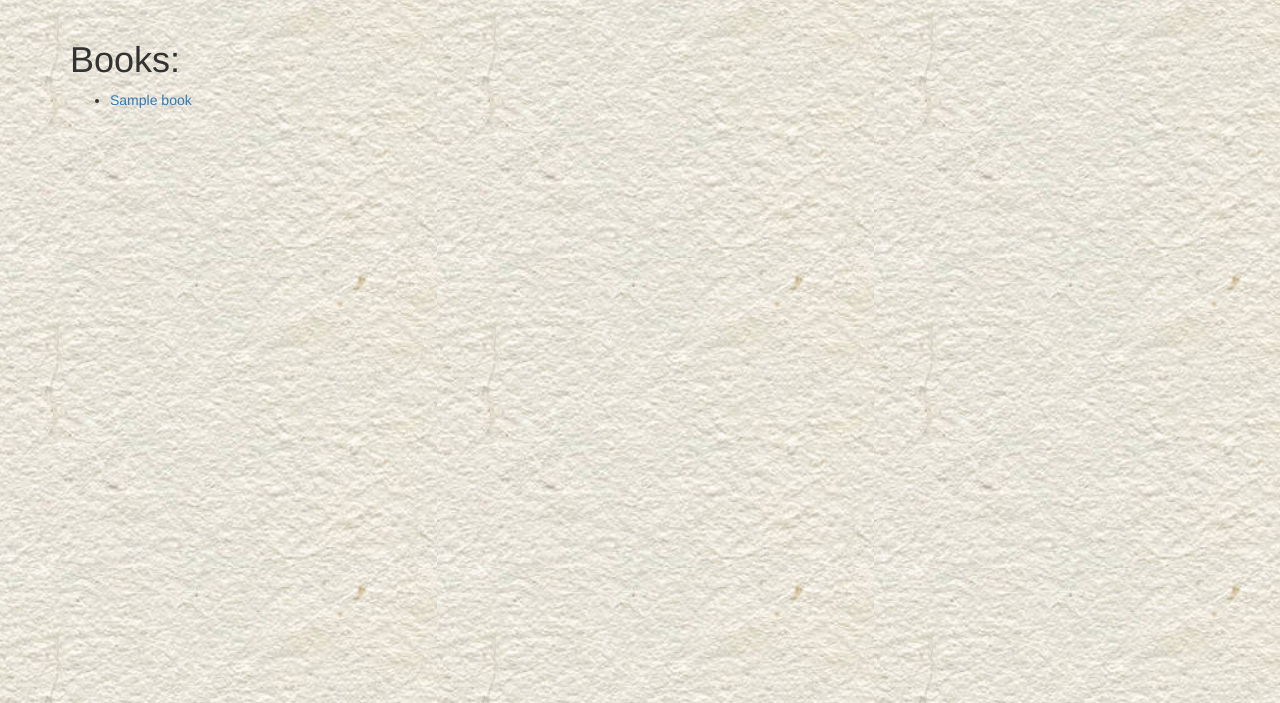
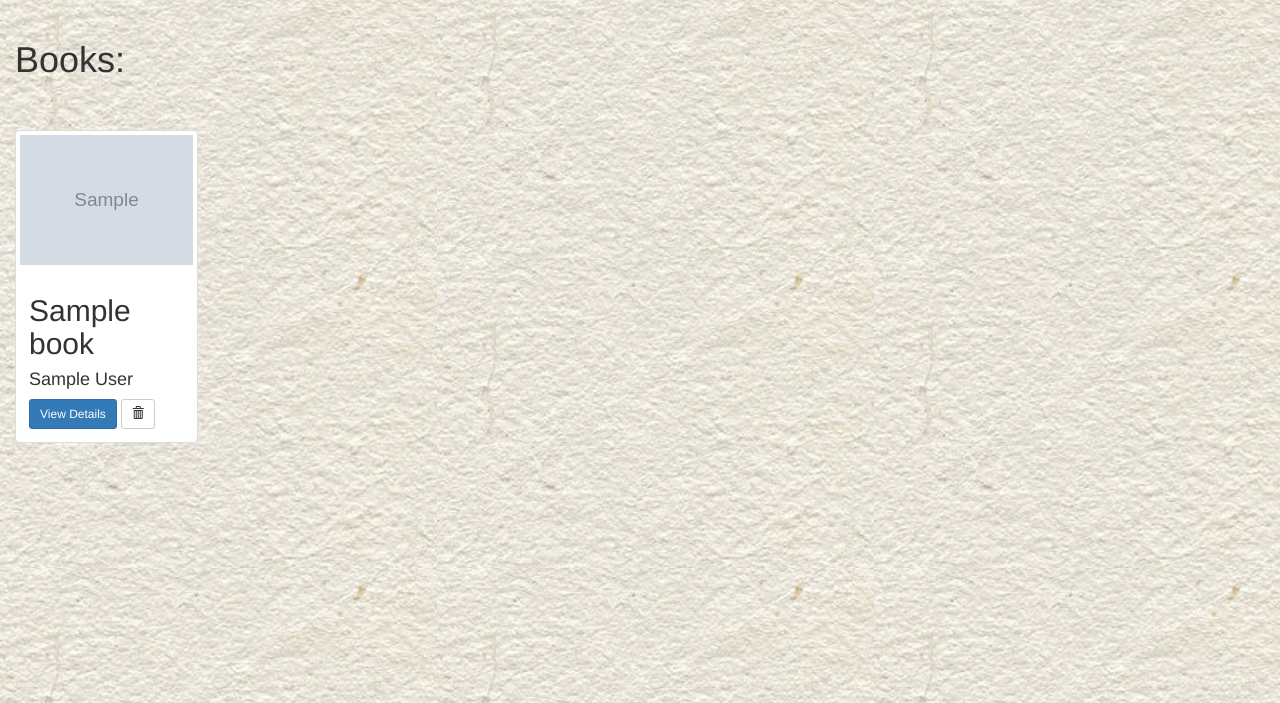
Before and after one commit to InfinityAkshay/Development, a Django app: page /books/ in a window 1280 px wide. Shown: the part 52-755 px from the top of the page. Run offline with Django 3.2, Linux system fonts and the light colour scheme; tables that the repository leaves empty hold one stand-in row (values such as "Sample post"); grey boxes marked "Sample" are stand-in pictures; some libraries are stand-ins or nearby versions.

Commit message:
Design Delete and Update

```diff
--- a/library/books/templates/books/index.html
+++ b/library/books/templates/books/index.html
@@ -1,16 +1,44 @@
 {% extends 'books/base.html' %}
 
 {% block body %}
-    <div class="container">
-        {%if books%}
-            <h1>Books:</h1>
-            <ul>
-                {%for book in books%}
-                <li><a href="{% url 'books:detail' book.id%}">{{ book.title }}</a></li>
-                {%endfor%}
-            </ul>
-        {%else%}
-            <h3>No books available</h3>
-        {%endif%}
+<div class="container-fluid">
+
+    <div class="row">
+        <div class="col-sm-12">
+            <h1>Books: </h1>
+            <br><br>
+        </div>
+        {% if books %}
+            {% for book in books %}
+                <div class="col-sm-4 col-lg-2">
+                    <div class="thumbnail">
+                        <a href="{% url 'books:detail' book.id %}">
+                            <img src="{{ book.picture }}" class="img-responsive">
+                        </a>
+                        <div class="caption">
+                            <h2>{{ book.title }}</h2>
+                            <h4>{{ book.author }}</h4>
+
+                            <a href="{% url 'books:detail' book.id %}" class="btn btn-primary btn-sm" role="button">View Details</a>
+
+                            <form action="{% url 'books:book-delete' book.id %}" method="post" style="display: inline;">
+                                {% csrf_token %}
+                                <input type="hidden" name="album_id" value="{{ album.id }}" />
+                                <button type="submit" class="btn btn-default btn-sm">
+                                    <span class="glyphicon glyphicon-trash"></span>
+                                </button>
+                            </form>
+
+
+                        </div>
+                    </div>
+                </div>
+                {% cycle '' '' '' '' '' '<div class="clearfix visible-lg"></div>' %}
+            {% endfor %}
+        {% else %}
+            <div class="col-sm-12">
+                <h2>No Books Available</h2>
+            </div>
+        {% endif %}
     </div>
 {% endblock%}
--- a/library/books/urls.py
+++ b/library/books/urls.py
@@ -11,5 +11,13 @@
     url(r'^(?P<pk>[0-9]+)/$',views.DetailView.as_view(), name='detail'),
 
     # books/book/add/
-    url(r'book/add/$', views.BookCreate.as_view(), name="book-add")
+    url(r'book/add/$', views.BookCreate.as_view(), name="book-add"),
+
+    # books/book/id/
+    url(r'book/(?P<pk>[0-9]+)/$', views.BookUpdate.as_view(), name="book-update"),
+
+    # books/book/id/delete
+    url(r'book/(?P<pk>[0-9]+)/delete$', views.BookDelete.as_view(), name="book-delete"),
+
+
 ]
--- a/library/books/views.py
+++ b/library/books/views.py
@@ -1,6 +1,7 @@
 from  django.views import generic
 from .models import Book
 from django.views.generic.edit import CreateView, UpdateView, DeleteView
+from django.urls import reverse_lazy
 
 
 class IndexView(generic.ListView):
@@ -17,4 +18,12 @@
 
 class BookCreate(CreateView):
     model=Book
-    fields=["title","author","publisher","genre","summary","ISBN","location","availability","picture"]
+    fields="__all__"
+
+class BookUpdate(UpdateView):
+    model=Book
+    fields="__all__"
+
+class BookDelete(DeleteView):
+    model = Book
+    success_url = reverse_lazy("books:index")
```
Also changed, not shown: library/books/templates/books/hi.txt (added, +16 -0 lines), library/db.sqlite3.
